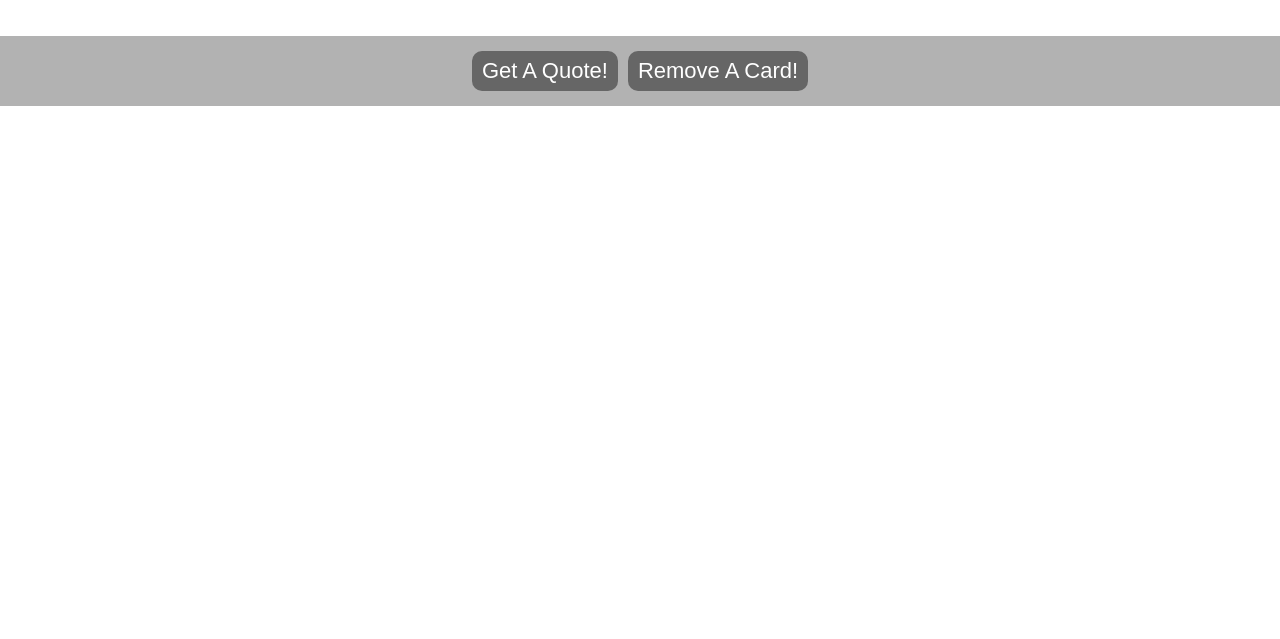
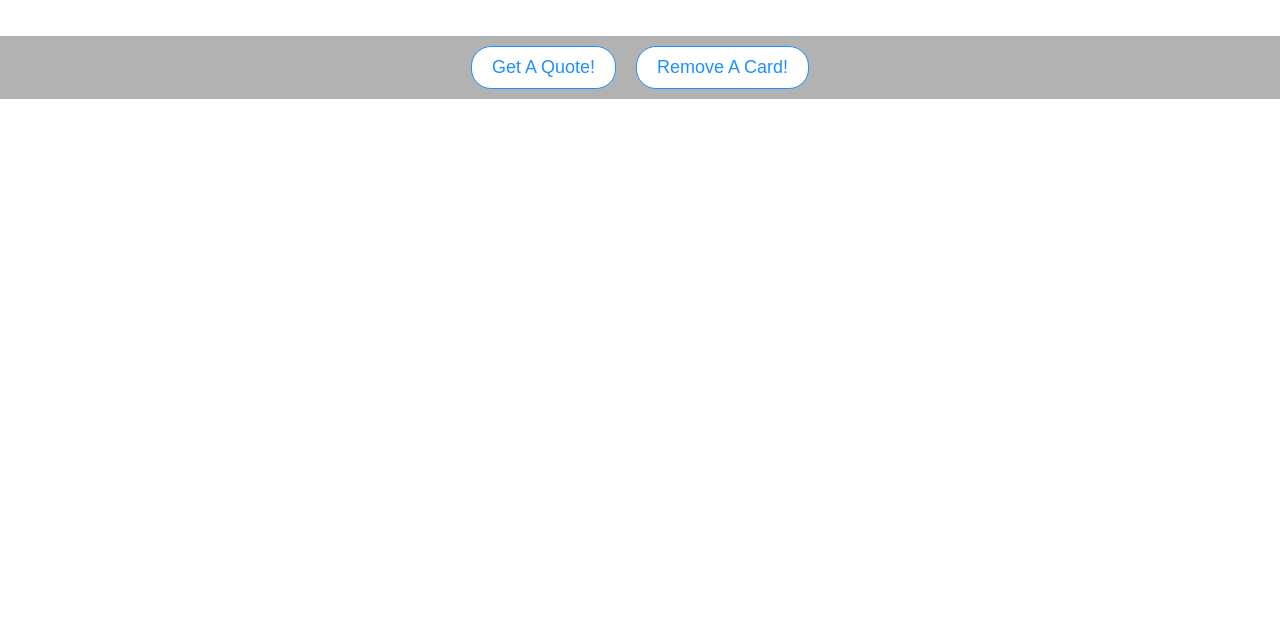
Before and after one commit to TamSuj/Rankify, a plain HTML site: page index.html in a window 1280 px wide. Shown: the part 161-800 px from the top of the page. Drawn offline with Linux system fonts and the light colour scheme.

Commit message:
Update button format

```diff
--- a/style.css
+++ b/style.css
@@ -58,14 +58,13 @@ body {
 
 button {
     text-align: center;
-    background-color: #666;
-    border: none;
-    padding-left: 10px;
-    padding-right: 10px;
-    height: 40px;
-    border-radius: 10px;
-    color: white;
-    font-size: 22px;
+    background-color: #FFFFFF;
+    border: 1px solid #1E90FF;
+    padding: 10px 20px;
+    border-radius: 20px;
+    color: #1E90FF;
+    font-size: 18px;
     cursor: pointer;
-    margin: 5px;
+    margin: 0 10px;
+    transition: background-color 0.3s ease;
 }
```
